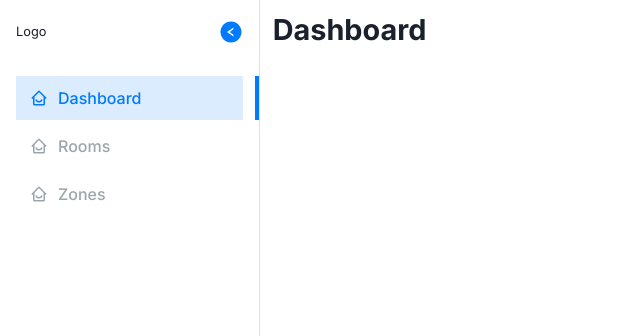
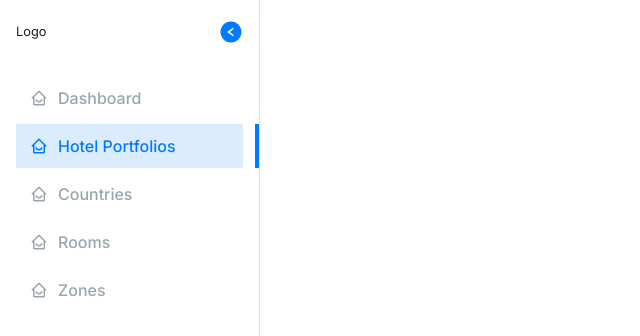
Before and after one commit to Salohidd1n/hotelbeds-admin, a React (Vite) app: page /hotel-portfolios/1 in a window 1280 px wide. Before the commit this address led to /dashboard. Shown: the top 336 px of the page, without its empty margins (0-640 px from the left). Built offline with nearby package versions, Linux system fonts and the light colour scheme; what mobx-persist-store would draw is missing.

Commit message:
added pages

```diff
--- a/src/layouts/MainLayout/index.jsx
+++ b/src/layouts/MainLayout/index.jsx
@@ -16,6 +16,16 @@ const elements = [
 		label: 'Dashboard',
 		icon: BiHomeSmile,
 		link: '/dashboard',
+	},
+	{
+		label: 'Hotel Portfolios',
+		icon: BiHomeSmile,
+		link: '/hotel-portfolios',
+	},
+	{
+		label: 'Countries',
+		icon: BiHomeSmile,
+		link: '/countries',
 	},
 	{
 		label: 'Rooms',
--- /dev/null
+++ b/src/modules/Countries/Detail/index.jsx
@@ -0,0 +1,3 @@
+export default function CountryDetailPage() {
+	return <div></div>;
+}
--- /dev/null
+++ b/src/modules/Countries/List/index.jsx
@@ -0,0 +1,3 @@
+export default function CountriesListPage() {
+	return <div></div>;
+}
--- /dev/null
+++ b/src/modules/HotelPortfolios/Detail/index.jsx
@@ -0,0 +1,3 @@
+export default function HotelPortfoliosDetailPage() {
+	return <div></div>;
+}
--- /dev/null
+++ b/src/modules/HotelPortfolios/List/index.jsx
@@ -0,0 +1,3 @@
+export default function HotelPortfoliosListPage() {
+	return <div></div>;
+}
--- a/src/router/index.jsx
+++ b/src/router/index.jsx
@@ -9,6 +9,10 @@ import RoomListPage from 'modules/Rooms/List';
 import RoomDetailPage from 'modules/Rooms/Detail';
 import ZoneListPage from 'modules/Zones/List';
 import ZoneDetailPage from 'modules/Zones/Detail';
+import HotelPortfoliosListPage from 'modules/HotelPortfolios/List';
+import HotelPortfoliosDetailPage from 'modules/HotelPortfolios/Detail';
+import CountriesListPage from 'modules/Countries/List';
+import CountryDetailPage from 'modules/Countries/Detail';
 
 const Router = () => {
 	const { isAuth } = authStore;
@@ -30,12 +34,29 @@ const Router = () => {
 			<Route path="/" element={<MainLayout />}>
 				<Route index element={<Navigate to="/dashboard" />} />
 				<Route path="dashboard" element={<Dashboard />} />
+
 				<Route path="rooms" element={<RoomListPage />} />
 				<Route path="rooms/create" element={<RoomDetailPage />} />
 				<Route path="rooms/:id" element={<RoomDetailPage />} />
+
 				<Route path="zones" element={<ZoneListPage />} />
 				<Route path="zones/create" element={<ZoneDetailPage />} />
 				<Route path="zones/:id" element={<ZoneDetailPage />} />
+
+				<Route path="countries" element={<CountriesListPage />} />
+				<Route path="countries/create" element={<CountryDetailPage />} />
+				<Route path="countries/:id" element={<CountryDetailPage />} />
+
+				<Route path="hotel-portfolios" element={<HotelPortfoliosListPage />} />
+				<Route
+					path="hotel-portfolios/create"
+					element={<HotelPortfoliosDetailPage />}
+				/>
+				<Route
+					path="hotel-portfolios/:id"
+					element={<HotelPortfoliosDetailPage />}
+				/>
+
 				<Route path="dashboard" element={<Dashboard />} />
 				<Route path="*" element={<Navigate to="/dashboard" />} />
 			</Route>
```
